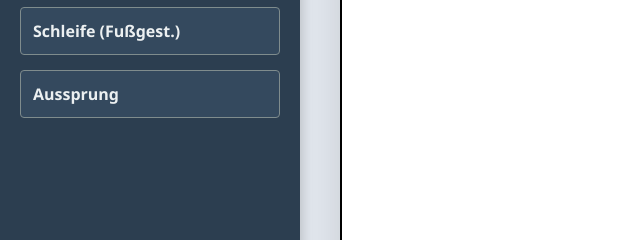
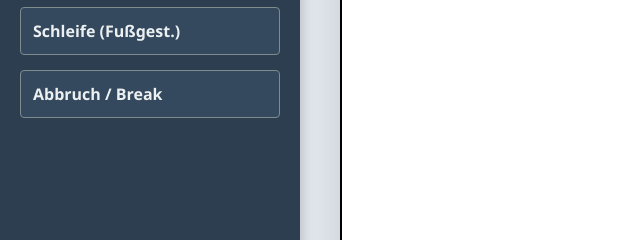
Before and after one commit to StruktogrammEditor/StruktogrammEditor, a plain HTML site: page index.html in a window 1280 px wide. Shown: the part 318-558 px from the top of the page, 0-640 px from the left. Drawn offline with nearby package versions, Linux system fonts and the light colour scheme.

Commit message:
Update index.html

```diff
--- a/index.html
+++ b/index.html
@@ -261,7 +261,7 @@
             <div class="toolbox-item" draggable="true" data-type="if">Bedingung (If/Switch)</div>
             <div class="toolbox-item" draggable="true" data-type="while">Schleife (Kopfgest.)</div>
             <div class="toolbox-item" draggable="true" data-type="dowhile">Schleife (Fußgest.)</div>
-            <div class="toolbox-item" draggable="true" data-type="break">Aussprung</div>
+            <div class="toolbox-item" draggable="true" data-type="break">Abbruch / Break</div>
             <div style="margin-top: auto; font-size: 0.85rem; color: #bdc3c7;">
                 <strong>Tipps:</strong><br>
                 • Klicke auf <b>+</b> im IF-Block, um ihn zur Mehrfachauswahl zu machen.<br>
```
